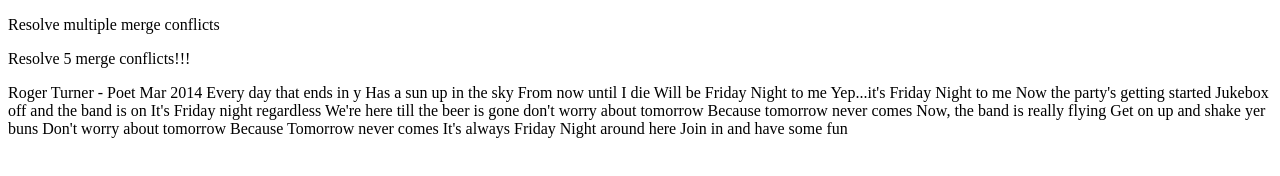
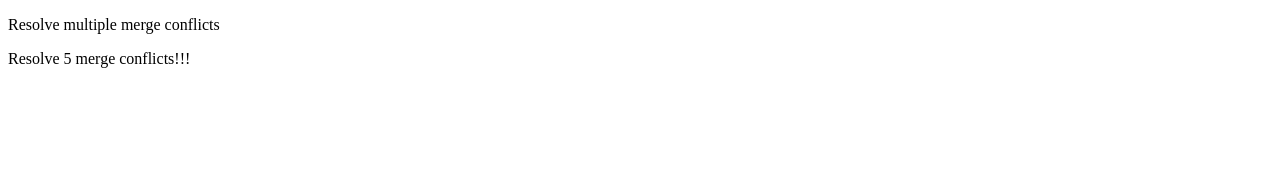
Before and after one commit to pdayao/cpnt201-achievements-r1, a plain HTML site: page index.html in a window 1280 px wide. Drawn offline with Linux system fonts and the light colour scheme.

Commit message:
removed line 12 to 33

```diff
--- a/index.html
+++ b/index.html
@@ -9,27 +9,5 @@
 <body>
   <p>Resolve multiple merge conflicts</p>
   <p> Resolve 5 merge conflicts!!! </p>
-  <p>  Roger Turner - Poet Mar 2014
-
-Every day that ends in y
-Has a sun up in the sky
-From now until I die
-Will be Friday Night to me
-Yep...it's Friday Night to me
-
-Now the party's getting started
-Jukebox off and the band is on
-It's Friday night regardless
-We're here till the beer is gone
-don't worry about tomorrow
-Because tomorrow never comes
-Now, the band is really flying
-Get on up and shake yer buns
-
-Don't worry about tomorrow
-Because Tomorrow never comes
-It's always Friday Night around here
-Join in and have some fun
-    <p>
 </body>
 </html>
```
